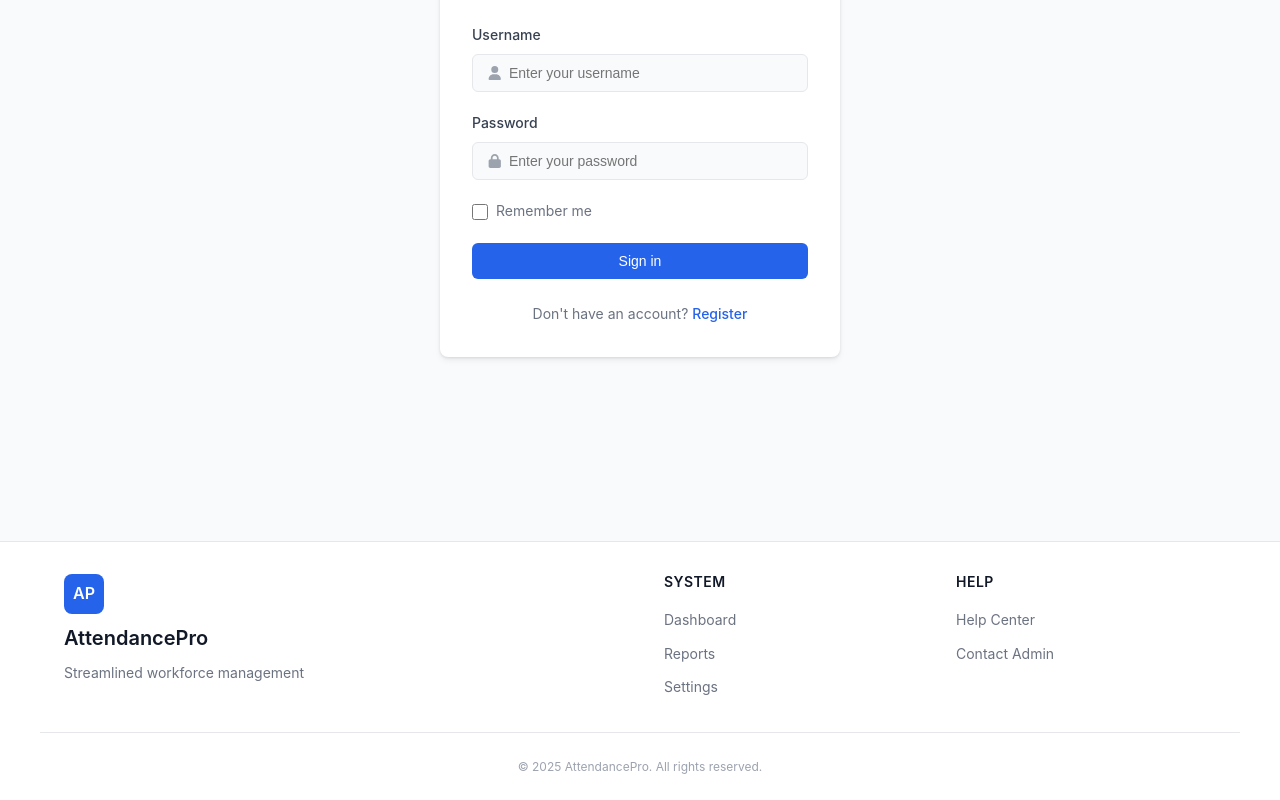
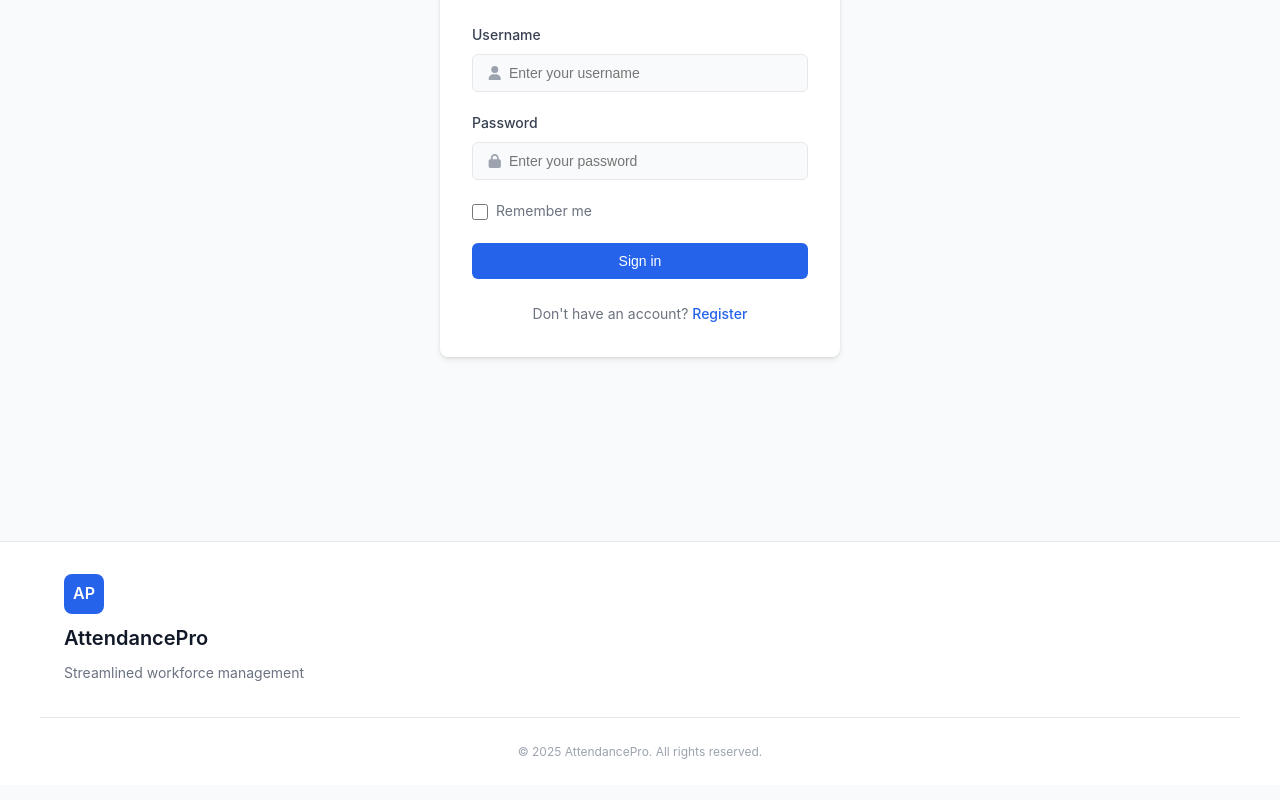
Before and after one commit to nuwani-sithara/employee-attendance-system, a React (Vite) app in the folder frontend/: page /login in a window 1280 px wide. Shown: the part 417-1217 px from the top of the page. Built offline with nearby package versions, Linux system fonts and the light colour scheme.

Commit message:
updated footer

```diff
--- a/frontend/src/components/Footer.jsx
+++ b/frontend/src/components/Footer.jsx
@@ -9,25 +9,6 @@ const Footer = () => {
           <span className="footer-logo">AP</span>
           <span className="footer-system-name">AttendancePro</span>
           <p className="footer-tagline">Streamlined workforce management</p>
-        </div>
-
-        <div className="footer-links">
-          <div className="link-group">
-            <h4>System</h4>
-            <ul>
-              <li><a href="/dashboard">Dashboard</a></li>
-              <li><a href="/reports">Reports</a></li>
-              <li><a href="/settings">Settings</a></li>
-            </ul>
-          </div>
-
-          <div className="link-group">
-            <h4>Help</h4>
-            <ul>
-              <li><a href="/help">Help Center</a></li>
-              <li><a href="/contact">Contact Admin</a></li>
-            </ul>
-          </div>
         </div>
       </div>
 
```
